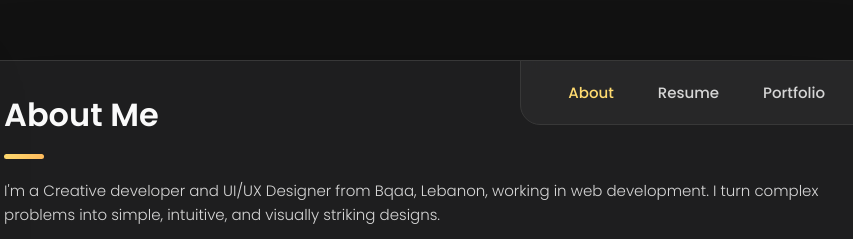
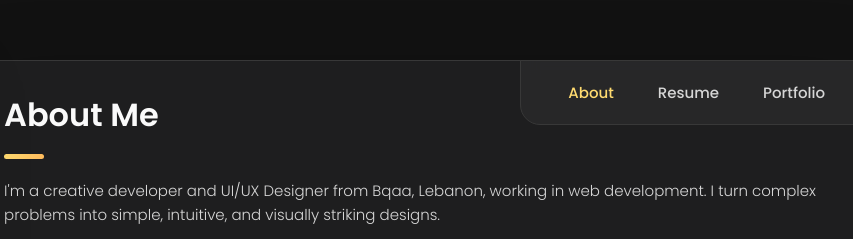
Before and after one commit to Mohammadzeineddin/Portfolio, a plain HTML site: page index.html in a window 1280 px wide. Shown: the top 239 px of the page, 367-1220 px from the left. Drawn offline with nearby package versions, Linux system fonts and the light colour scheme.

Commit message:
Fix capitalization in about section
Corrected capitalization of 'Creative' to 'creative' in the about section.

```diff
--- a/index.html
+++ b/index.html
@@ -187,7 +187,7 @@
 
         <section class="about-text">
           <p>
-            I'm a Creative developer and UI/UX Designer from Bqaa, Lebanon, working in web development. I turn complex problems into simple, intuitive, and visually striking designs.
+            I'm a creative developer and UI/UX Designer from Bqaa, Lebanon, working in web development. I turn complex problems into simple, intuitive, and visually striking designs.
           </p>
 
           <p>
```
